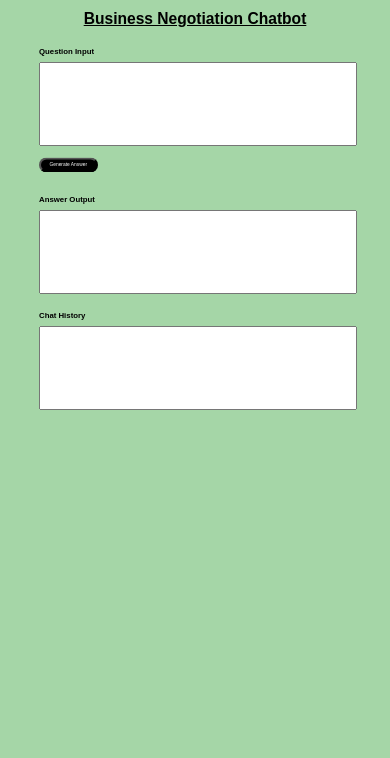
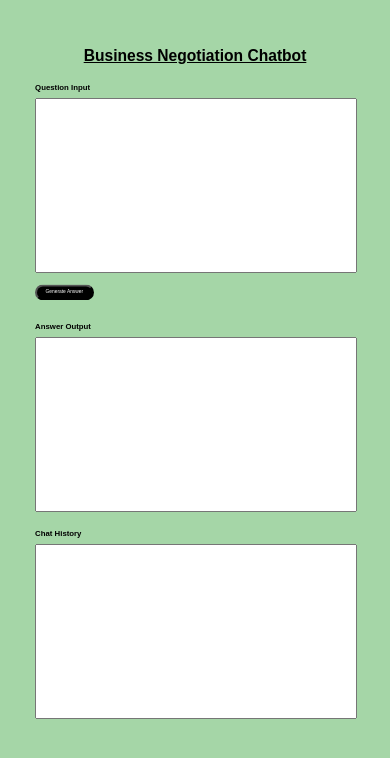
Before and after one commit to justin-hong22/negotiation-chatbot, a plain HTML site: page static/index.html in a window 390 px wide. Drawn offline with Linux system fonts and the light colour scheme.

Commit message:
moble support enhancements

```diff
--- a/static/css/index.css
+++ b/static/css/index.css
@@ -89,15 +89,10 @@ h2
 @media screen and (max-width: 750px)
 {
     body{ background-color: #A5D6A7 }
-
-    .question_input, .answer_output
-    {
-        float: none;
-        margin-left: 5vw;
-        margin-right: 5vw;
-    }
-
-    #question_box, #answer_box { width: 100%; }
-
+    .title { margin-top: 12vw;}
+    .question_input, .answer_output { float: none; margin-left: 4vw; margin-right: 5vw; }
+    #question_box, #answer_box { width: 100%; height: 20vh; }
     .question_btn { transform: translateY(-4vw); }
+    .history { margin-left: 4vw; margin-right: 5vw; }
+    #history_box { width: 81vw; height: 20vh;}
 }
```
